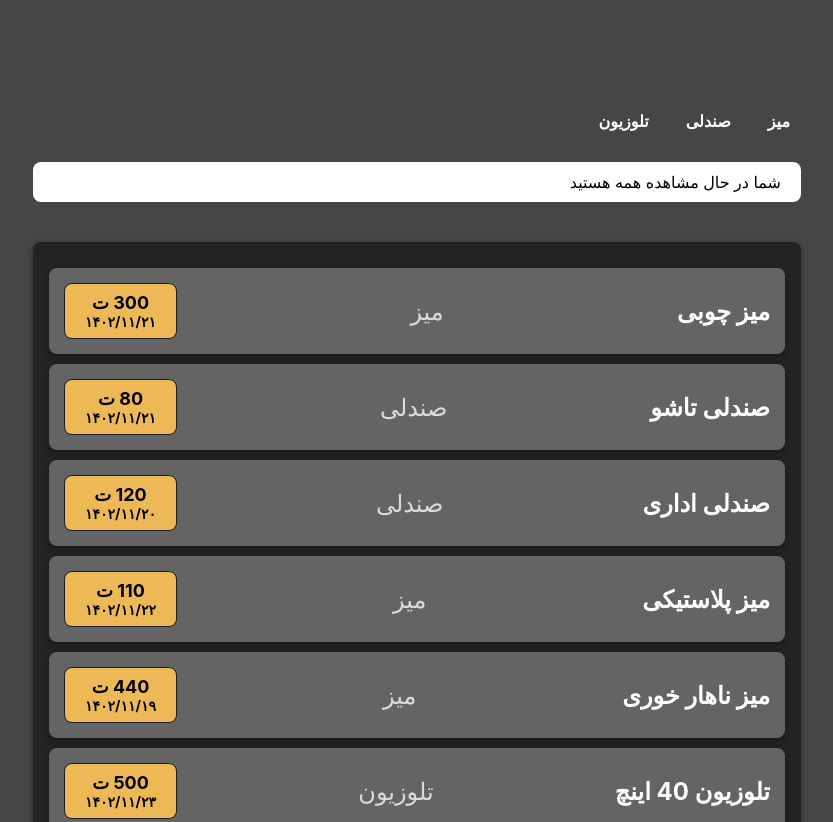
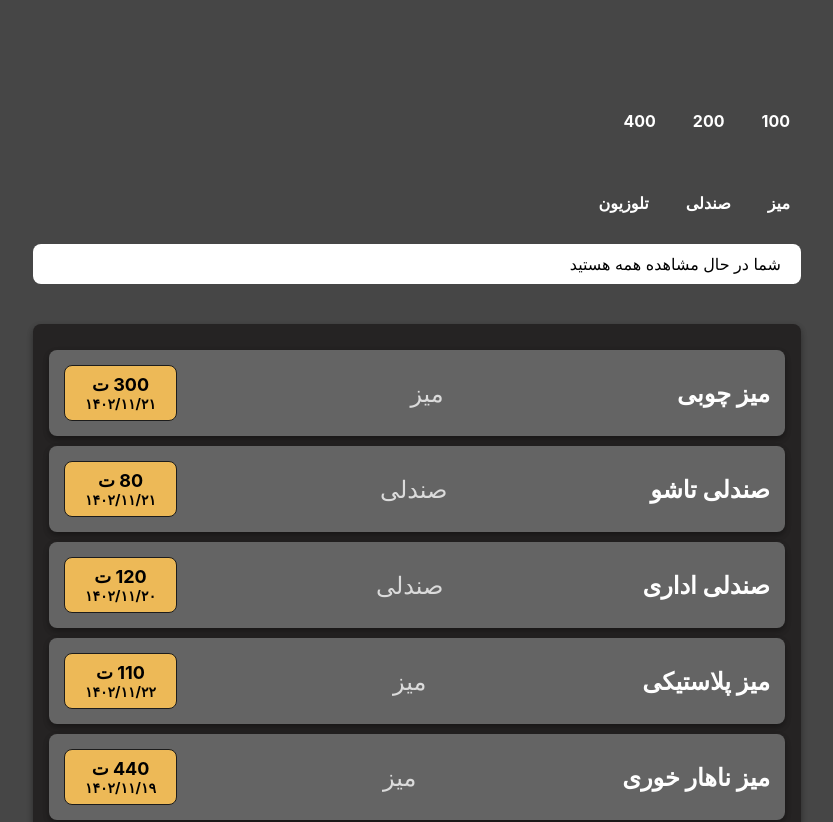
Before and after one commit to Hexpur/shoping-cart-project, a React (Create React App) app: page / in a window 1280 px wide. Shown: the top 822 px of the page, without its empty margins (223-1056 px from the left). Built offline with nearby package versions, Linux system fonts and the light colour scheme.

Commit message:
price filter UI

```diff
--- a/src/App.js
+++ b/src/App.js
@@ -3,14 +3,23 @@ import Products from "./components/Products/Products.js";
 import Filter from "./components/Filter/Filter.js";
 import { PRODUCT_DATA } from "./ProductItems.js";
 import { useState } from "react";
+import SortedPrices from "./components/Filter/SortedPrices.js";
 
 const App = () => {
   const [selectedTab, setSelectedTab] = useState("همه");
   function selectedTabHandler(category) {
     setSelectedTab(category);
   }
+  const [selectedPrice, setSelectedPrice] = useState(null);
+  function selectedPriceHandler(price) {
+    setSelectedPrice(price);
+  }
   return (
     <>
+      <SortedPrices
+        selectedPriceHandler={selectedPriceHandler}
+        selectedPrice={selectedPrice}
+      />
       <Filter
         productItems={PRODUCT_DATA}
         selectedTabHandler={selectedTabHandler}
--- /dev/null
+++ b/src/components/Filter/SortedPrices.js
@@ -0,0 +1,23 @@
+import "./Filter.css";
+
+function SortedPrices(props) {
+  const prices = [100, 200, 400];
+  return (
+    <div className="filter">
+      <ul className="filter__list">
+        {prices.map((price, index) => (
+          <li key={index}>
+            <button
+              className={props.selectedPrice === price ? "active" : ""}
+              onClick={() => props.selectedPriceHandler(price)}
+            >
+              {price}
+            </button>
+          </li>
+        ))}
+      </ul>
+    </div>
+  );
+}
+
+export default SortedPrices;
```
